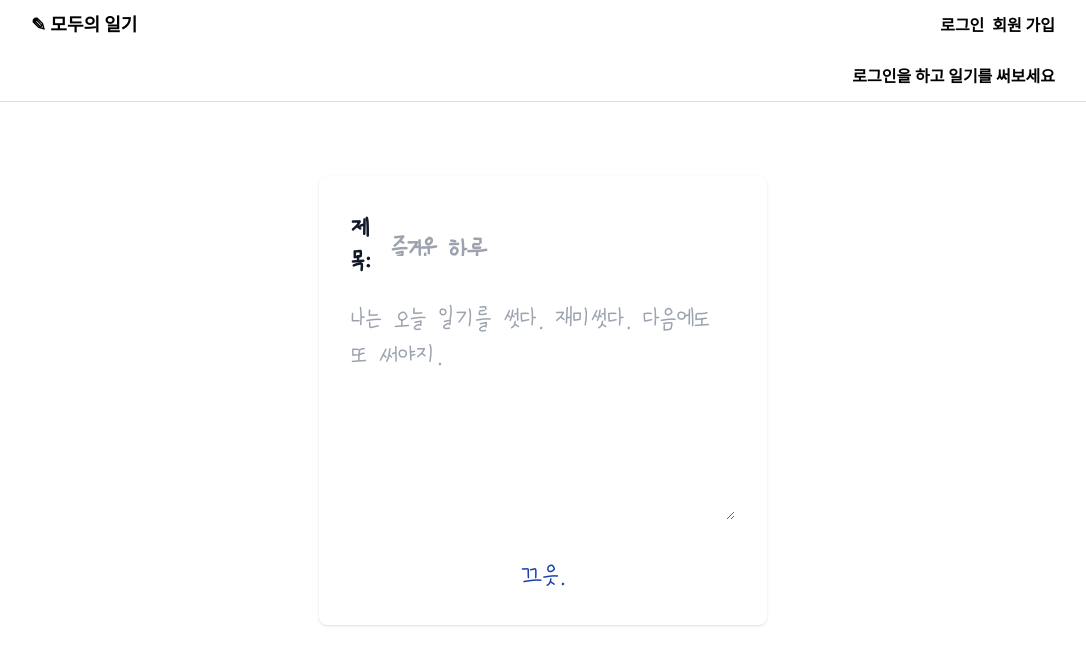
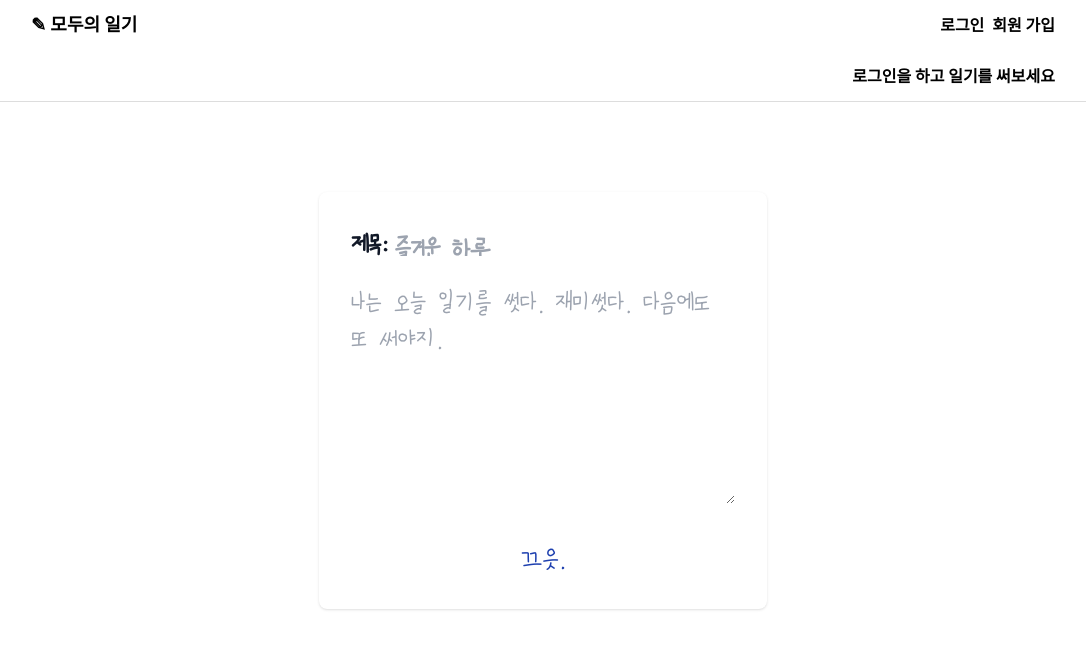
Before and after one commit to LeeSeungjae00/modoo-diary, a Next.js app: page /write in a window 1280 px wide. Shown: the top 664 px of the page, without its empty margins (97-1183 px from the left). Built offline with nearby package versions, Linux system fonts and the light colour scheme.

Commit message:
:bug: Fix a bug
일기 쓸 떄 제목 ui 깨짐 수정

```diff
--- a/src/app/write/page.tsx
+++ b/src/app/write/page.tsx
@@ -56,7 +56,7 @@ export default function Write() {
           className="p-6 space-y-4 md:space-y-6 sm:p-8"
         >
           <FontH1 className=" text-xl font-bold leading-tight tracking-tight text-gray-900 md:text-2xl dark:text-white flex">
-            <p>제목:</p>
+            <p className="min-w-fit">제목:</p>
             <input
               {...register("title", {
                 required: "제목을 입력해 주세요",
```
